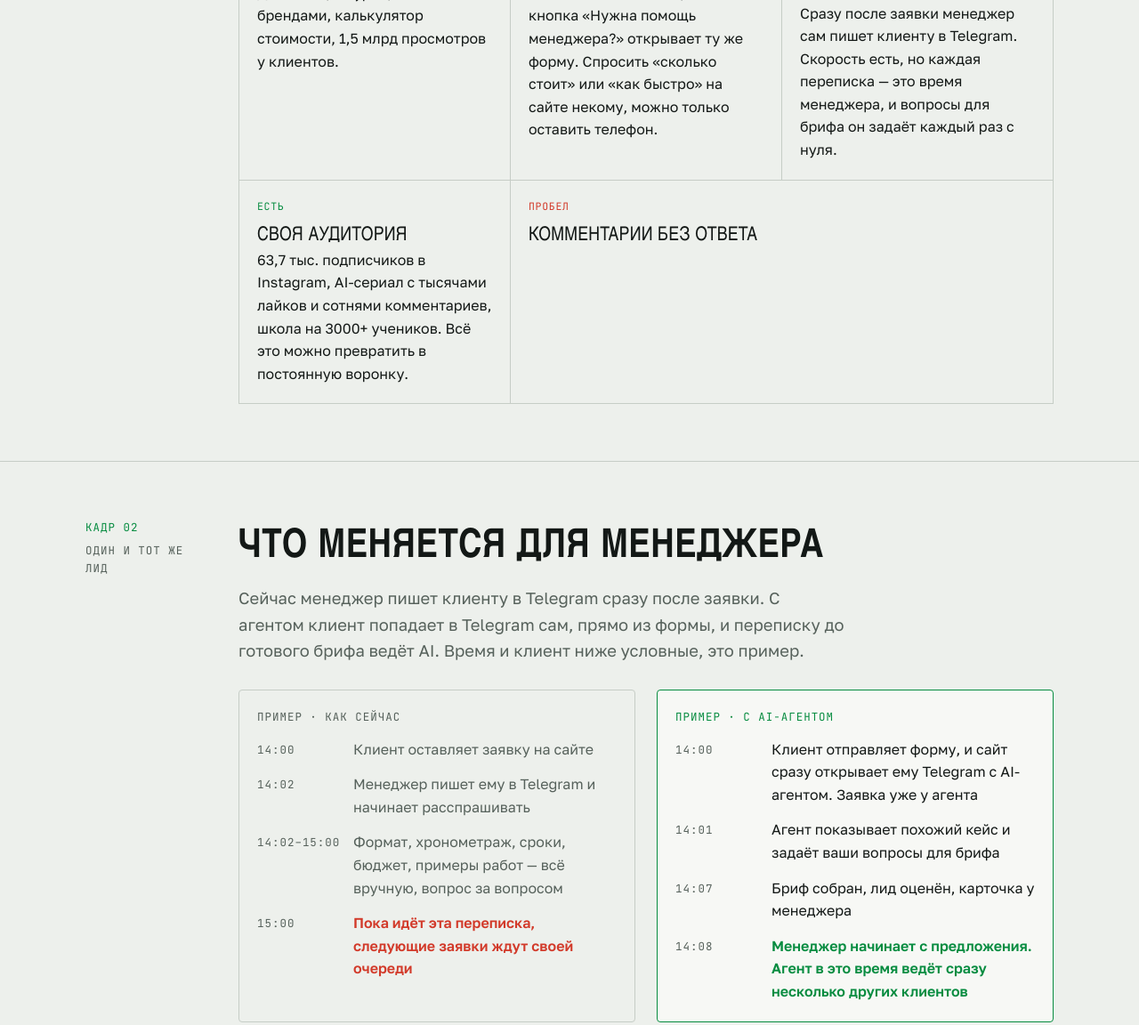
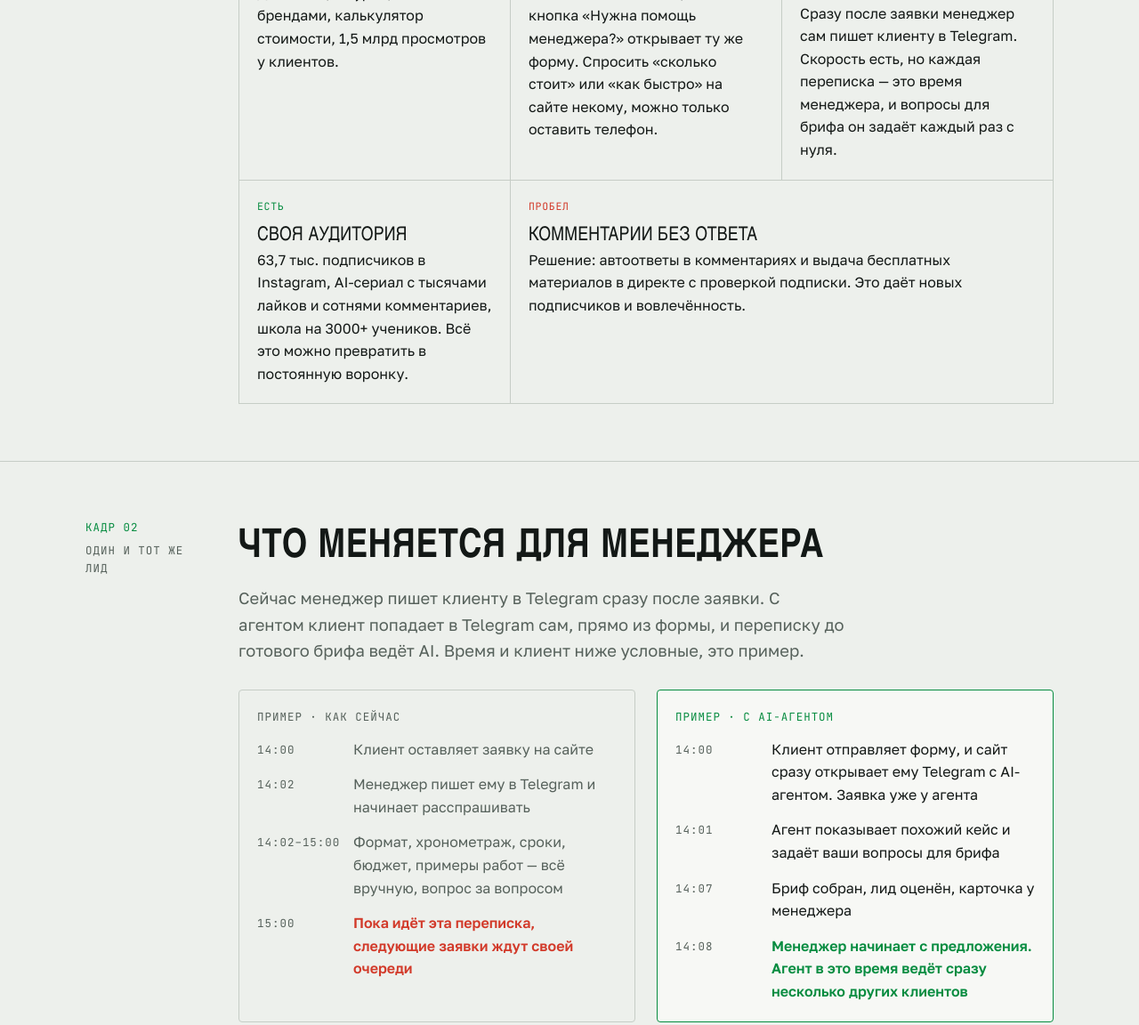
Before and after one commit to saetai/kp-sotavoff, a plain HTML site: page index.html in a window 1280 px wide. Shown: the part 1215-2367 px from the top of the page at 89% size. Drawn offline with nearby package versions, Linux system fonts and the light colour scheme.

Commit message:
КП: автоответы в комментариях и проверка подписки
Co-Authored-By: Claude Opus 5.5 <noreply@anthropic.com>

```diff
--- a/index.html
+++ b/index.html
@@ -258,7 +258,7 @@ footer .wrap { padding-block: 24px; }
         <div><span class="tag gap">Пробел</span><h3>На сайте нет диалога</h3><p>На сайтах нет ни чата, ни бота: кнопка «Нужна помощь менеджера?» открывает ту же форму. Спросить «сколько стоит» или «как быстро» на сайте некому, можно только оставить телефон.</p></div>
         <div><span class="tag ok">Есть</span><h3>Быстрый ответ, но руками</h3><p>Сразу после заявки менеджер сам пишет клиенту в Telegram. Скорость есть, но каждая переписка — это время менеджера, и вопросы для брифа он задаёт каждый раз с нуля.</p></div>
         <div><span class="tag ok">Есть</span><h3>Своя аудитория</h3><p>63,7 тыс. подписчиков в Instagram, AI-сериал с тысячами лайков и сотнями комментариев, школа на 3000+ учеников. Всё это можно превратить в постоянную воронку.</p></div>
-        <div><span class="tag gap">Пробел</span><h3>Комментарии без ответа</h3></div>
+        <div><span class="tag gap">Пробел</span><h3>Комментарии без ответа</h3><p>Решение: автоответы в комментариях и выдача бесплатных материалов в директе с проверкой подписки. Это даёт новых подписчиков и вовлечённость.</p></div>
       </div>
     </div>
   </div>
@@ -318,6 +318,7 @@ footer .wrap { padding-block: 24px; }
             <p>Сейчас в подписях есть только «сохраняй и подписывайся», кодовых слов нет. А сотни комментариев под сериалом — готовая аудитория, которой просто никто не пишет.</p>
           </div>
           <ul>
+            <li><b>Проверка подписки</b> — бесплатный материал в директе приходит только подписчикам, остальным бот предлагает подписаться и нажать «Проверить»</li>
             <li><b>«СЕРИЯ»</b> — личное сообщение, когда выйдет новая серия или 3 сезон, плюс приглашение в Telegram-канал</li>
             <li><b>«SYNTX»</b> — партнёрская ссылка и бонусы сразу в личку, а не «ищите в шапке»</li>
             <li><b>«РОЛИК»</b> — кейсы AI STUDIO и бриф, дальше разговор ведёт AI-менеджер</li>
```
